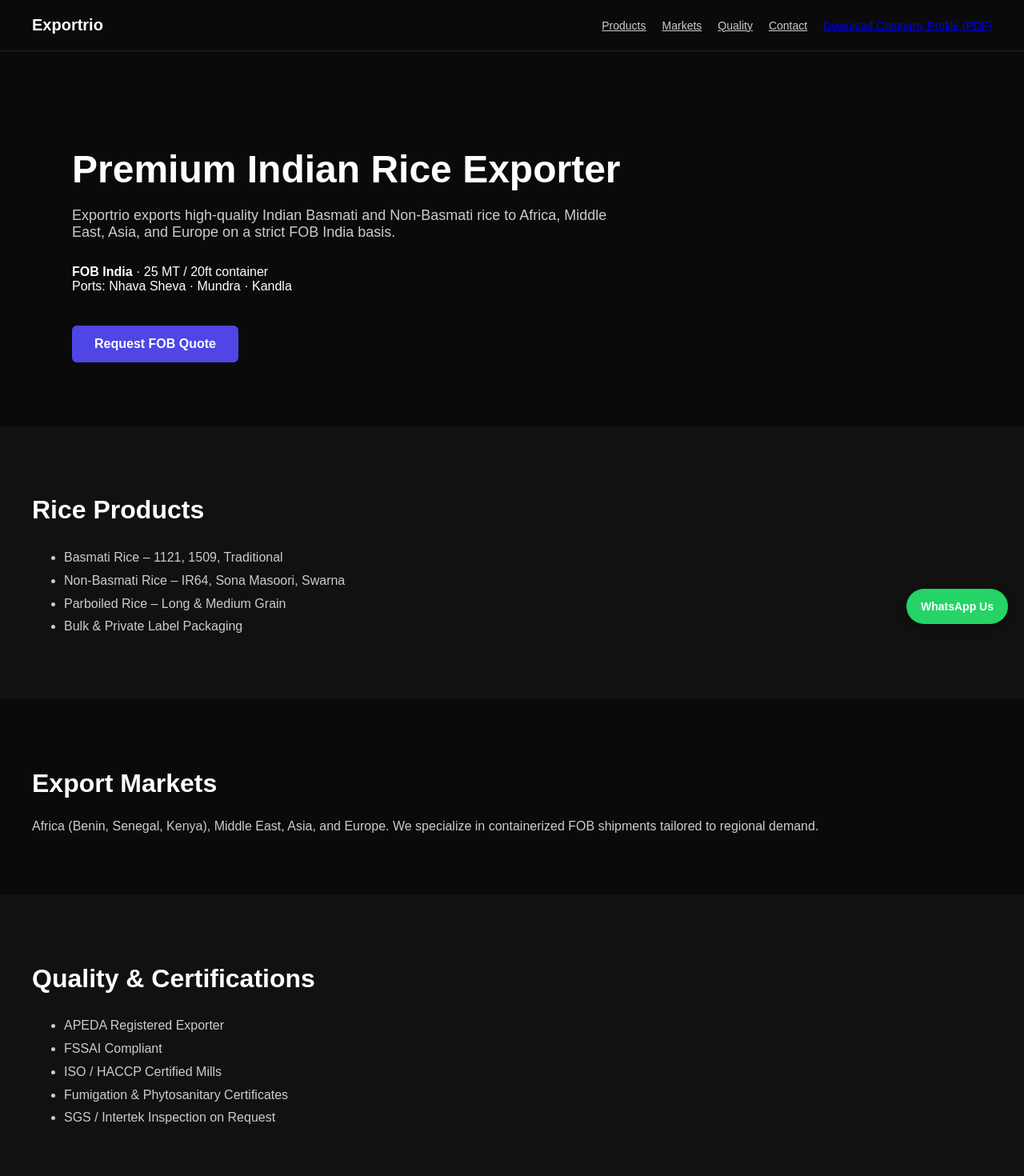
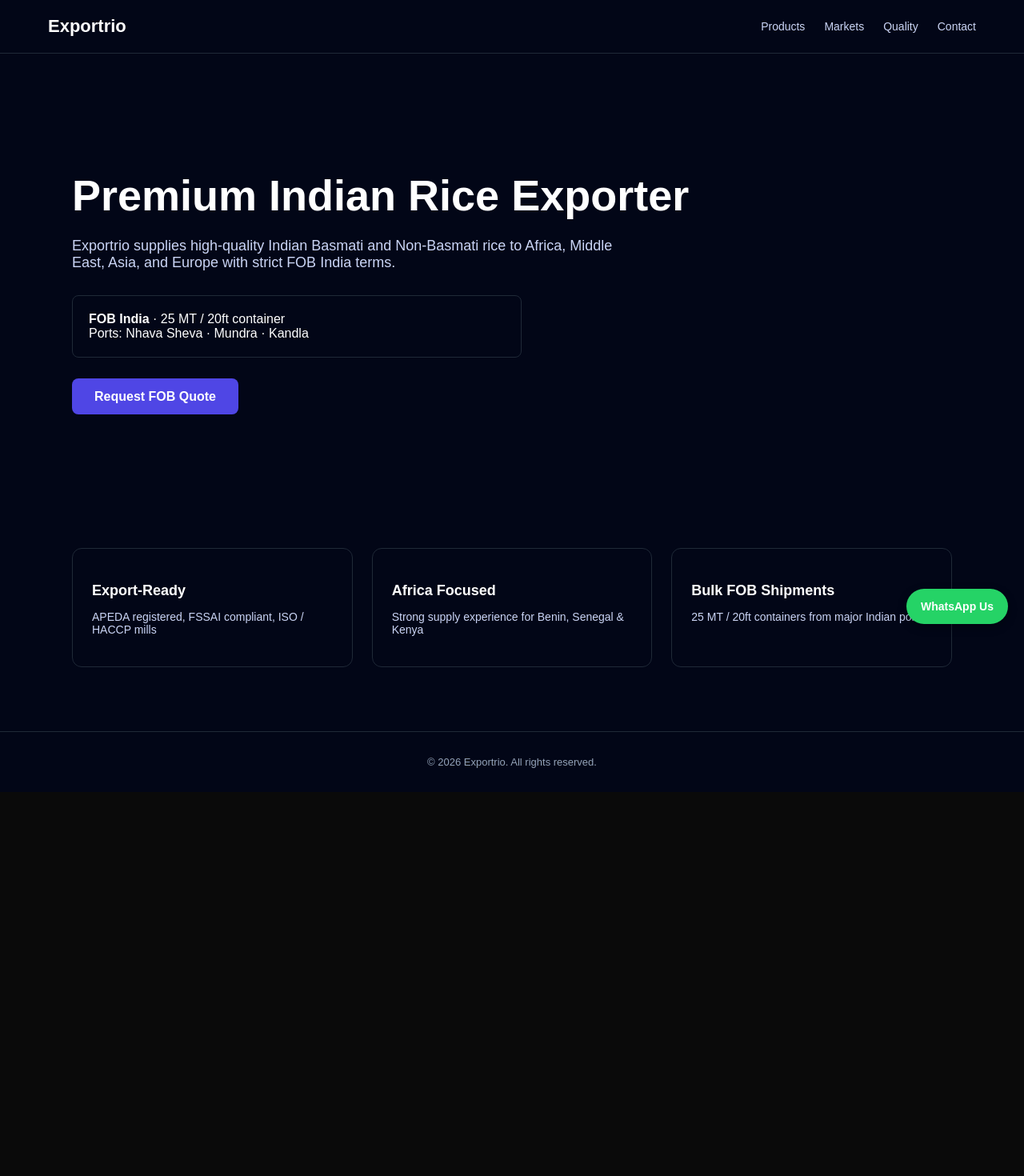
Before and after one commit to shridharsavanoor95-glitch/exportrio-live2, a Next.js app: page / in a window 1280 px wide. Shown: the top 1470 px of the page at 80% size. After the commit the page ends 990 px from the top, so only its background shows below. Built offline with nearby package versions, Linux system fonts and the light colour scheme.

Commit message:
Update page.js

```diff
--- a/app/page.js
+++ b/app/page.js
@@ -4,112 +4,118 @@
       {/* NAVBAR */}
       <header
         style={{
-          padding: "20px 40px",
-          borderBottom: "1px solid #222",
+          padding: "20px 60px",
+          borderBottom: "1px solid #1f2937",
           display: "flex",
           justifyContent: "space-between",
           alignItems: "center",
+          background: "#020617",
         }}
       >
-        <strong style={{ fontSize: 20 }}>Exportrio</strong>
-        <nav style={{ display: "flex", gap: 20, fontSize: 14 }}>
-  <a href="/products" style={{ color: "#ccc" }}>Products</a>
-  <a href="/markets" style={{ color: "#ccc" }}>Markets</a>
-  <a href="/quality" style={{ color: "#ccc" }}>Quality</a>
-  <a href="/contact" style={{ color: "#ccc" }}>Contact</a>
-        <a href="/Exportrio_Tender_Profile.pdf">Download Company Profile (PDF)</a>
+        <div style={{ fontSize: 22, fontWeight: "bold", color: "#fff" }}>
+          Exportrio
+        </div>
 
+        <nav style={{ display: "flex", gap: 24, fontSize: 14 }}>
+          <a href="/products" style={navLink}>Products</a>
+          <a href="/markets" style={navLink}>Markets</a>
+          <a href="/quality" style={navLink}>Quality</a>
+          <a href="/contact" style={navLink}>Contact</a>
         </nav>
-
       </header>
 
       {/* HERO */}
-      <section style={{ padding: "80px 40px", maxWidth: 1100, margin: "0 auto" }}>
-        <h1 style={{ fontSize: 48, marginBottom: 20 }}>
+      <section
+        style={{
+          padding: "100px 60px",
+          background:
+            "linear-gradient(180deg, #020617 0%, #020617 60%, #020617 100%)",
+        }}
+      >
+        <div style={{ maxWidth: 1100, margin: "0 auto" }}>
+          <h1
+            style={{
+              fontSize: 54,
+              fontWeight: "bold",
+              lineHeight: 1.2,
+              marginBottom: 20,
+            }}
+          >
             Premium Indian Rice Exporter
           </h1>
-        <p style={{ fontSize: 18, color: "#ccc", maxWidth: 700 }}>
-          Exportrio exports high-quality Indian Basmati and Non-Basmati rice to
-          Africa, Middle East, Asia, and Europe on a strict FOB India basis.
+
+          <p style={{ fontSize: 18, color: "#cbd5f5", maxWidth: 720 }}>
+            Exportrio supplies high-quality Indian Basmati and Non-Basmati rice to
+            Africa, Middle East, Asia, and Europe with strict FOB India terms.
           </p>
 
-        <div style={{ marginTop: 30, fontSize: 16 }}>
+          <div
+            style={{
+              marginTop: 30,
+              padding: 20,
+              borderRadius: 8,
+              background: "#020617",
+              border: "1px solid #1f2937",
+              maxWidth: 520,
+            }}
+          >
             <strong>FOB India</strong> · 25 MT / 20ft container
             <br />
             Ports: Nhava Sheva · Mundra · Kandla
           </div>
 
+          <div style={{ marginTop: 40 }}>
             <a
-          href="#contact"
+              href="/contact"
               style={{
-            display: "inline-block",
-            marginTop: 40,
+                background: "#4f46e5",
                 padding: "14px 28px",
-            backgroundColor: "#4f46e5",
+                borderRadius: 8,
                 color: "#fff",
                 textDecoration: "none",
-            borderRadius: 6,
                 fontWeight: "bold",
               }}
             >
               Request FOB Quote
             </a>
+          </div>
+        </div>
       </section>
 
-      {/* PRODUCTS */}
-      <section id="products" style={{ padding: "60px 40px", background: "#111" }}>
-        <h2 style={{ fontSize: 32 }}>Rice Products</h2>
-        <ul style={{ color: "#ccc", marginTop: 20, lineHeight: 1.8 }}>
-          <li>Basmati Rice – 1121, 1509, Traditional</li>
-          <li>Non-Basmati Rice – IR64, Sona Masoori, Swarna</li>
-          <li>Parboiled Rice – Long & Medium Grain</li>
-          <li>Bulk & Private Label Packaging</li>
-        </ul>
-      </section>
+      {/* VALUE CARDS */}
+      <section style={{ padding: "80px 60px", background: "#020617" }}>
+        <div
+          style={{
+            maxWidth: 1100,
+            margin: "0 auto",
+            display: "grid",
+            gridTemplateColumns: "repeat(auto-fit, minmax(260px, 1fr))",
+            gap: 24,
+          }}
+        >
+          <Card title="Export-Ready">
+            APEDA registered, FSSAI compliant, ISO / HACCP mills
+          </Card>
 
-      {/* MARKETS */}
-      <section id="markets" style={{ padding: "60px 40px" }}>
-        <h2 style={{ fontSize: 32 }}>Export Markets</h2>
-        <p style={{ color: "#ccc", marginTop: 16 }}>
-          Africa (Benin, Senegal, Kenya), Middle East, Asia, and Europe.
-          We specialize in containerized FOB shipments tailored to regional demand.
-        </p>
-      </section>
+          <Card title="Africa Focused">
+            Strong supply experience for Benin, Senegal & Kenya
+          </Card>
 
-      {/* QUALITY */}
-      <section id="quality" style={{ padding: "60px 40px", background: "#111" }}>
-        <h2 style={{ fontSize: 32 }}>Quality & Certifications</h2>
-        <ul style={{ color: "#ccc", marginTop: 20, lineHeight: 1.8 }}>
-          <li>APEDA Registered Exporter</li>
-          <li>FSSAI Compliant</li>
-          <li>ISO / HACCP Certified Mills</li>
-          <li>Fumigation & Phytosanitary Certificates</li>
-          <li>SGS / Intertek Inspection on Request</li>
-        </ul>
-      </section>
-
-      {/* CONTACT */}
-      <section id="contact" style={{ padding: "60px 40px" }}>
-        <h2 style={{ fontSize: 32 }}>Request a Quote</h2>
-        <p style={{ color: "#ccc", marginBottom: 20 }}>
-          Share your requirement and our team will respond promptly.
-        </p>
-
-        <p style={{ color: "#ccc" }}>
-          Email: <strong>sales@exportrio.com</strong>
-          <br />
-          WhatsApp: <strong>+91-XXXXXXXXXX</strong>
-        </p>
+          <Card title="Bulk FOB Shipments">
+            25 MT / 20ft containers from major Indian ports
+          </Card>
+        </div>
       </section>
 
       {/* FOOTER */}
       <footer
         style={{
-          padding: 20,
+          padding: 30,
           textAlign: "center",
-          borderTop: "1px solid #222",
+          borderTop: "1px solid #1f2937",
           fontSize: 13,
-          color: "#777",
+          color: "#94a3b8",
+          background: "#020617",
         }}
       >
         © {new Date().getFullYear()} Exportrio. All rights reserved.
@@ -117,3 +123,26 @@
     </>
   );
 }
+
+/* ---------- Helpers ---------- */
+
+const navLink = {
+  color: "#cbd5f5",
+  textDecoration: "none",
+};
+
+function Card({ title, children }) {
+  return (
+    <div
+      style={{
+        padding: 24,
+        borderRadius: 12,
+        background: "#020617",
+        border: "1px solid #1f2937",
+      }}
+    >
+      <h3 style={{ fontSize: 18, marginBottom: 10 }}>{title}</h3>
+      <p style={{ color: "#cbd5f5", fontSize: 14 }}>{children}</p>
+    </div>
+  );
+}
```
Lines whose indentation alone changed are shown as unchanged.
